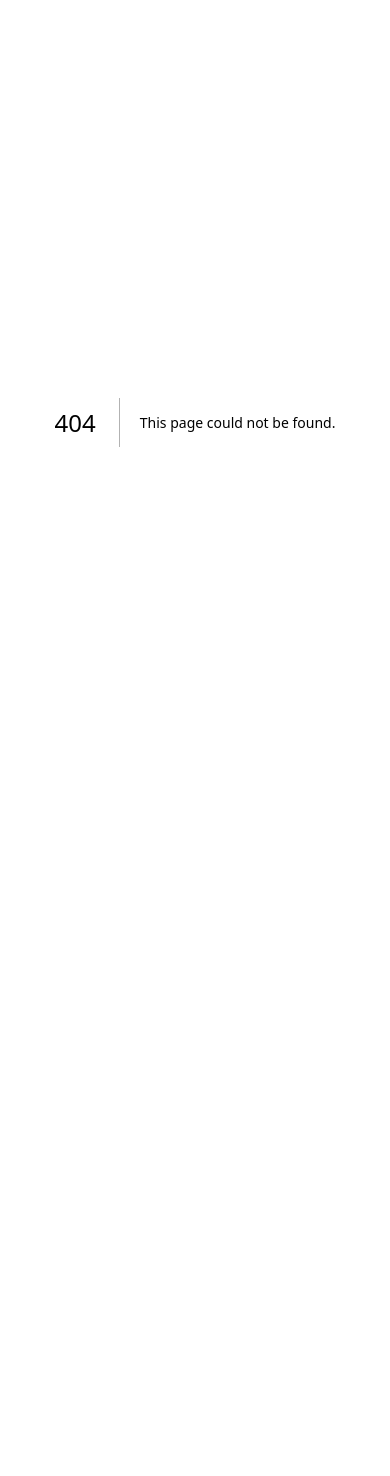
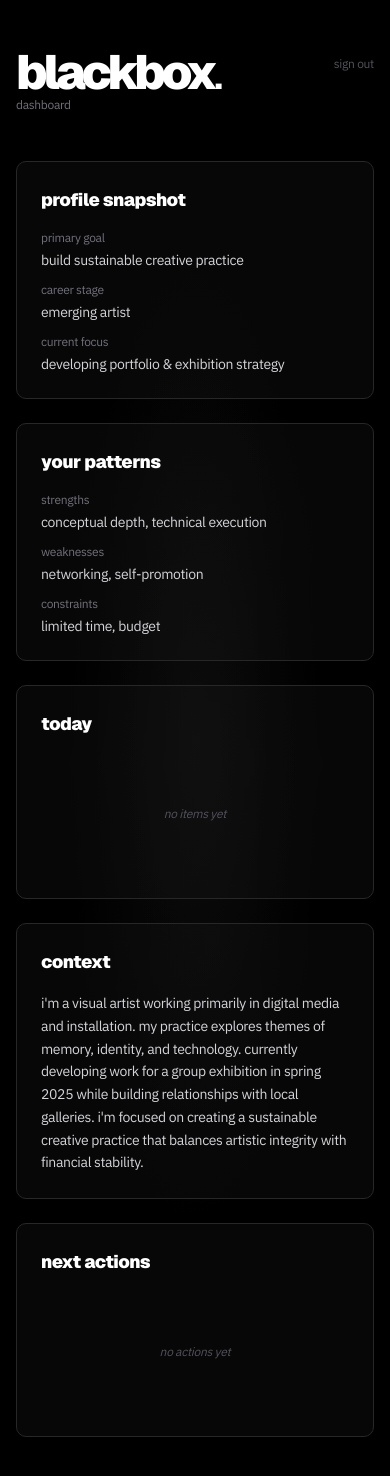
Before and after one commit to ballyboy004/blkbx, a Next.js app: page /dashboard in a window 390 px wide. Before the commit this address had no page. Shown: the top 1476 px of the page. Before the commit the page ends 844 px from the top, so only its background shows below. Built offline with nearby package versions, Linux system fonts and the light colour scheme.

Commit message:
feat: create responsive dashboard page with key sections
Add dashboard page with responsive grid and styled cards.

#VERCEL_SKIP

Co-authored-by: null <183663682+ballyboy004@users.noreply.github.com>

```diff
--- /dev/null
+++ b/app/dashboard/page.tsx
@@ -0,0 +1,118 @@
+import Link from "next/link"
+
+export default function DashboardPage() {
+  return (
+    <div className="relative min-h-screen w-full bg-black overflow-hidden">
+      {/* 3D Void Vignette Effect */}
+      <div className="absolute inset-0 pointer-events-none">
+        <div
+          className="absolute inset-0"
+          style={{
+            background: "radial-gradient(ellipse at center, rgba(30,30,30,0.4) 0%, rgba(0,0,0,0.8) 50%, #000 100%)",
+          }}
+        />
+        <div
+          className="absolute inset-0"
+          style={{
+            background: "radial-gradient(ellipse 60% 50% at center, rgba(40,40,40,0.2) 0%, transparent 60%)",
+            boxShadow: "inset 0 0 200px 100px rgba(0,0,0,0.9)",
+          }}
+        />
+      </div>
+
+      {/* Main Content */}
+      <div className="relative z-10 min-h-screen px-4 py-12">
+        <div className="max-w-[900px] mx-auto space-y-12">
+          {/* Header */}
+          <header className="flex items-start justify-between gap-4">
+            <div className="space-y-2">
+              <Link href="/">
+                <h1 className="text-5xl font-inter font-black tracking-[-0.08em] text-white lowercase hover:text-zinc-200 transition-colors cursor-pointer">
+                  blackbox<span className="text-3xl">.</span>
+                </h1>
+              </Link>
+              <p className="text-xs lowercase tracking-tight font-mono text-zinc-500">dashboard</p>
+            </div>
+            <button className="text-xs lowercase tracking-tight font-mono text-zinc-600 hover:text-zinc-400 transition-colors mt-2">
+              sign out
+            </button>
+          </header>
+
+          {/* Dashboard Grid */}
+          <div className="grid grid-cols-1 md:grid-cols-3 gap-6">
+            {/* Profile Snapshot Card */}
+            <div className="bg-zinc-900/30 border border-zinc-800 rounded-lg p-6 space-y-4">
+              <h2 className="text-lg font-inter font-black tracking-tight text-white lowercase">profile snapshot</h2>
+              <div className="space-y-3">
+                <div className="space-y-1">
+                  <p className="text-xs font-mono tracking-tight text-zinc-500 lowercase">primary goal</p>
+                  <p className="text-sm font-mono tracking-tight text-zinc-300 lowercase">
+                    build sustainable creative practice
+                  </p>
+                </div>
+                <div className="space-y-1">
+                  <p className="text-xs font-mono tracking-tight text-zinc-500 lowercase">career stage</p>
+                  <p className="text-sm font-mono tracking-tight text-zinc-300 lowercase">emerging artist</p>
+                </div>
+                <div className="space-y-1">
+                  <p className="text-xs font-mono tracking-tight text-zinc-500 lowercase">current focus</p>
+                  <p className="text-sm font-mono tracking-tight text-zinc-300 lowercase">
+                    developing portfolio & exhibition strategy
+                  </p>
+                </div>
+              </div>
+            </div>
+
+            {/* Your Patterns Card */}
+            <div className="bg-zinc-900/30 border border-zinc-800 rounded-lg p-6 space-y-4">
+              <h2 className="text-lg font-inter font-black tracking-tight text-white lowercase">your patterns</h2>
+              <div className="space-y-3">
+                <div className="space-y-1">
+                  <p className="text-xs font-mono tracking-tight text-zinc-500 lowercase">strengths</p>
+                  <p className="text-sm font-mono tracking-tight text-zinc-300 lowercase">
+                    conceptual depth, technical execution
+                  </p>
+                </div>
+                <div className="space-y-1">
+                  <p className="text-xs font-mono tracking-tight text-zinc-500 lowercase">weaknesses</p>
+                  <p className="text-sm font-mono tracking-tight text-zinc-300 lowercase">networking, self-promotion</p>
+                </div>
+                <div className="space-y-1">
+                  <p className="text-xs font-mono tracking-tight text-zinc-500 lowercase">constraints</p>
+                  <p className="text-sm font-mono tracking-tight text-zinc-300 lowercase">limited time, budget</p>
+                </div>
+              </div>
+            </div>
+
+            {/* Today Card */}
+            <div className="bg-zinc-900/30 border border-zinc-800 rounded-lg p-6 space-y-4">
+              <h2 className="text-lg font-inter font-black tracking-tight text-white lowercase">today</h2>
+              <div className="flex items-center justify-center min-h-[120px]">
+                <p className="text-xs font-mono tracking-tight text-zinc-600 lowercase italic">no items yet</p>
+              </div>
+            </div>
+
+            {/* Context Card - Spans 2 columns */}
+            <div className="md:col-span-2 bg-zinc-900/30 border border-zinc-800 rounded-lg p-6 space-y-4">
+              <h2 className="text-lg font-inter font-black tracking-tight text-white lowercase">context</h2>
+              <p className="text-sm font-mono tracking-tight text-zinc-300 lowercase leading-relaxed">
+                i'm a visual artist working primarily in digital media and installation. my practice explores themes of
+                memory, identity, and technology. currently developing work for a group exhibition in spring 2025 while
+                building relationships with local galleries. i'm focused on creating a sustainable creative practice
+                that balances artistic integrity with financial stability.
+              </p>
+            </div>
+
+            {/* Next Actions Card */}
+            <div className="bg-zinc-900/30 border border-zinc-800 rounded-lg p-6 space-y-4">
+              <h2 className="text-lg font-inter font-black tracking-tight text-white lowercase">next actions</h2>
+              <div className="flex items-center justify-center min-h-[120px]">
+                <p className="text-xs font-mono tracking-tight text-zinc-600 lowercase italic">no actions yet</p>
+              </div>
+            </div>
+          </div>
+        </div>
+      </div>
+    </div>
+  )
+}
```
